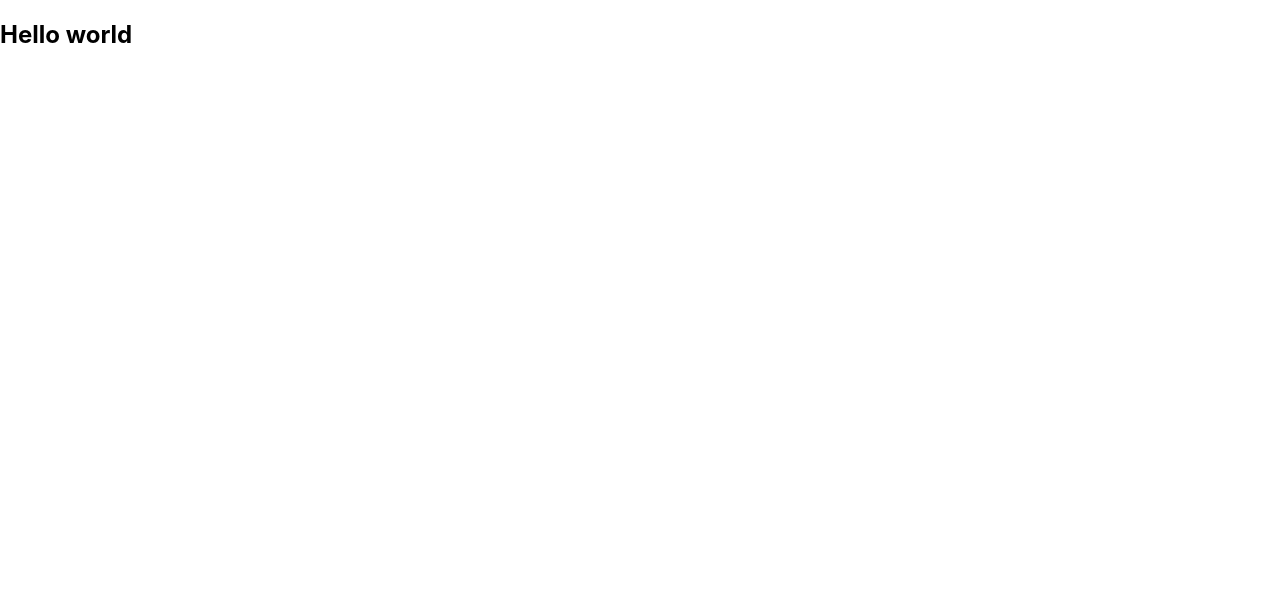
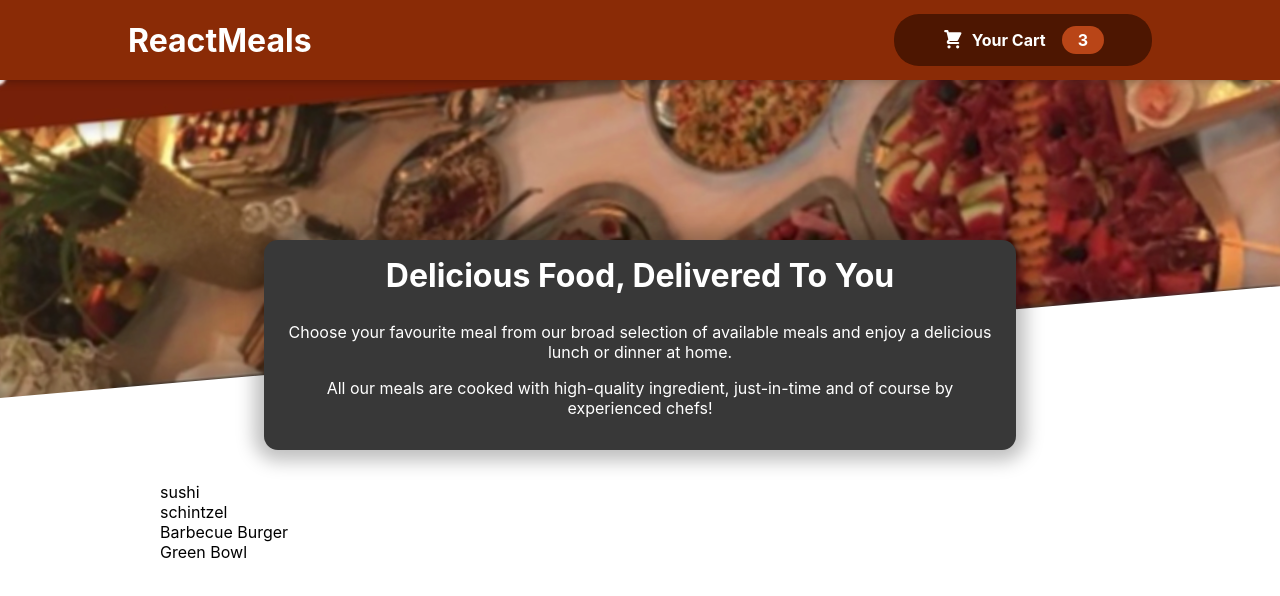
Before and after one commit to suman7033/Restaurant_web1, a React (Create React App) app: page / in a window 1280 px wide. Shown: the top 596 px of the page. Built offline with nearby package versions, Linux system fonts and the light colour scheme.

Commit message:
creating Header,Cart and Meals components

```diff
--- a/src/App.js
+++ b/src/App.js
@@ -1,8 +1,18 @@
+import { Fragment } from "react";
+
+import Header from "./components/Layout/Header";
+import Meals from "./components/Meals/Meals";
+
 function App() {
+
   return (
-    <div>
-      <h2>Hello world</h2>
-    </div>
+    <Fragment>
+      <Header/>
+      <main>
+        <Meals/>
+      </main>
+    </Fragment>
+
   );
 }
 
--- /dev/null
+++ b/src/components/Cart/CartIcon.js
@@ -0,0 +1,13 @@
+const CartIcon = () => {
+    return (
+      <svg
+        xmlns='http://www.w3.org/2000/svg'
+        viewBox='0 0 20 20'
+        fill='currentColor'
+      >
+        <path d='M3 1a1 1 0 000 2h1.22l.305 1.222a.997.997 0 00.01.042l1.358 5.43-.893.892C3.74 11.846 4.632 14 6.414 14H15a1 1 0 000-2H6.414l1-1H14a1 1 0 00.894-.553l3-6A1 1 0 0017 3H6.28l-.31-1.243A1 1 0 005 1H3zM16 16.5a1.5 1.5 0 11-3 0 1.5 1.5 0 013 0zM6.5 18a1.5 1.5 0 100-3 1.5 1.5 0 000 3z' />
+      </svg>
+    );
+  };
+
+  export default CartIcon;
--- /dev/null
+++ b/src/components/Layout/Header.js
@@ -0,0 +1,22 @@
+import {Fragment} from "react";
+import HeaderCartButton from "./HeaderCartButton";
+import mealsImage from '../../assets/meals.jpg';
+
+import classes from './Header.module.css';
+
+const Header = (props) =>{
+   return (
+     <Fragment>
+       <header className={classes.header}>
+        <h1>ReactMeals</h1>
+        <HeaderCartButton/>
+       </header>
+       <div className={classes['main-image']}>
+         <img src={mealsImage} alt="A table full of delicious food!"/>
+       </div>
+
+     </Fragment>
+   );
+};
+
+export default Header;
--- /dev/null
+++ b/src/components/Layout/Header.module.css
@@ -0,0 +1,29 @@
+.header {
+    position: fixed;
+    top: 0;
+    left: 0;
+    width: 80%;
+    height: 5rem;
+    background-color: #8a2b06;
+    color: white;
+    display: flex;
+    justify-content: space-between;
+    align-items: center;
+    padding: 0 10%;
+    box-shadow: 0 2px 8px rgba(0, 0, 0, 0.25);
+    z-index: 10;
+  }
+
+  .main-image {
+    width: 100%;
+    height: 25rem;
+    z-index: 0;
+    overflow: hidden;
+  }
+
+  .main-image img {
+    width: 110%;
+    height: 100%;
+    object-fit: cover;
+    transform: rotateZ(-5deg) translateY(-4rem) translateX(-1rem);
+  }
--- /dev/null
+++ b/src/components/Layout/HeaderCartButton.js
@@ -0,0 +1,19 @@
+import CartIcon from "../Cart/CartIcon";
+import classes from './HeaderCartButton.module.css'
+
+const HeaderCartButton = props =>{
+    return (
+        <button className={classes.button}>
+          <span className={classes.icon}>
+           <CartIcon/>
+          </span>
+          <span>Your Cart</span>
+          <span className={classes.badge}>
+            3
+          </span>
+
+        </button>
+    )
+}
+
+export default HeaderCartButton;
--- /dev/null
+++ b/src/components/Layout/HeaderCartButton.module.css
@@ -0,0 +1,59 @@
+.button {
+    cursor: pointer;
+    font: inherit;
+    border: none;
+    background-color: #4d1601;
+    color: white;
+    padding: 0.75rem 3rem;
+    display: flex;
+    justify-content: space-around;
+    align-items: center;
+    border-radius: 25px;
+    font-weight: bold;
+  }
+
+  .button:hover,
+  .button:active {
+    background-color: #2c0d00;
+  }
+
+  .icon {
+    width: 1.35rem;
+    height: 1.35rem;
+    margin-right: 0.5rem;
+  }
+
+  .badge {
+    background-color: #b94517;
+    padding: 0.25rem 1rem;
+    border-radius: 25px;
+    margin-left: 1rem;
+    font-weight: bold;
+  }
+
+  .button:hover .badge,
+  .button:active .badge {
+    background-color: #92320c;
+  }
+
+  .bump {
+    animation: bump 300ms ease-out;
+  }
+
+  @keyframes bump {
+    0% {
+      transform: scale(1);
+    }
+    10% {
+      transform: scale(0.9);
+    }
+    30% {
+      transform: scale(1.1);
+    }
+    50% {
+      transform: scale(1.15);
+    }
+    100% {
+      transform: scale(1);
+    }
+  }
--- /dev/null
+++ b/src/components/Meals/AvailableMeals.js
@@ -0,0 +1,40 @@
+import classes from './AvailableMeals.module.css';
+
+const DUMMY_MEALS = [
+    {
+      id: 'm1',
+      name: 'sushi',
+      description: 'Finest fish and veggies',
+      price: 22.99,
+    },
+    {
+        id: 'm2',
+        name: 'schintzel',
+        description: 'A german specialty',
+        price: 16.5,
+    },
+    {
+        id: 'm3',
+        name: 'Barbecue Burger',
+        description: 'Amercian, raw, meaty',
+        price: 12.99,
+    },
+    {
+        id: 'm4',
+        name: 'Green Bowl',
+        description: 'Healthy... and green...',
+        price: 18.99,
+    },
+];
+const AvailableMeals = ()=>{
+    const mealsList = DUMMY_MEALS.map(meal => <li>{meal.name}</li>);
+
+    return (
+       <section className={classes.meals}>
+        <ul>
+            {mealsList}
+        </ul>
+       </section>
+    )
+}
+export default AvailableMeals;
--- /dev/null
+++ b/src/components/Meals/AvailableMeals.module.css
@@ -0,0 +1,24 @@
+.meals {
+    max-width: 60rem;
+    width: 90%;
+    margin: 2rem auto;
+    animation: meals-appear 1s ease-out forwards;
+  }
+
+  .meals ul {
+    list-style: none;
+    margin: 0;
+    padding: 0;
+  }
+
+  @keyframes meals-appear {
+    from {
+      opacity: 0;
+      transform: translateY(3rem);
+    }
+
+    to {
+      opacity: 1;
+      transform: translateY(0);
+    }
+  }
--- /dev/null
+++ b/src/components/Meals/Meals.js
@@ -0,0 +1,14 @@
+import { Fragment } from 'react';
+import  MealsSummary from './MealsSummary';
+import AvailableMeals from './AvailableMeals';
+
+const Meals = ()=>{
+    return (
+        <Fragment>
+        <MealsSummary/>
+        <AvailableMeals/>
+        </Fragment>
+    )
+}
+
+export default Meals;
--- /dev/null
+++ b/src/components/Meals/MealsSummary.js
@@ -0,0 +1,20 @@
+
+import classes from './MealsSummary.module.css'
+
+const MealsSummary = () =>{
+    return (
+        <section className={classes.summary}>
+            <h2>Delicious Food, Delivered To You</h2>
+            <p>
+                Choose your favourite meal from our broad selection of available meals and enjoy a delicious lunch or dinner at home.
+            </p>
+
+            <p>
+                All our meals are cooked with high-quality ingredient, just-in-time and of course by experienced chefs!
+            </p>
+        </section>
+    )
+
+};
+
+export default MealsSummary;
--- /dev/null
+++ b/src/components/Meals/MealsSummary.module.css
@@ -0,0 +1,18 @@
+.summary {
+    text-align: center;
+    max-width: 45rem;
+    width: 90%;
+    margin: auto;
+    margin-top: -10rem;
+    position: relative;
+    background-color: #383838;
+    color: white;
+    border-radius: 14px;
+    padding: 1rem;
+    box-shadow: 0 1px 18px 10px rgba(0, 0, 0, 0.25);
+  }
+
+  .summary h2 {
+    font-size: 2rem;
+    margin-top: 0;
+  }
```
Also changed, not shown: src/assets/meals.jpg (added).
